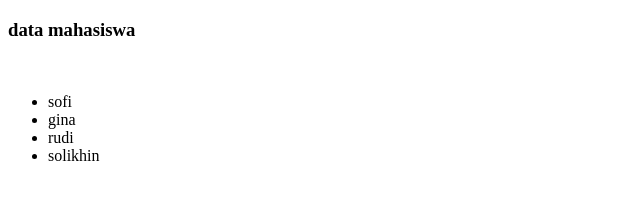
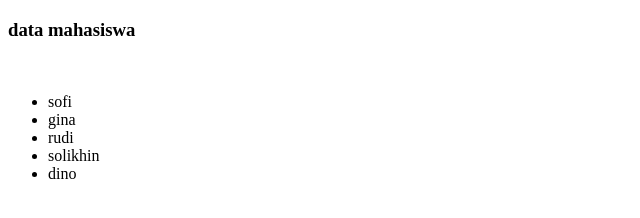
Before and after one commit to projectin4/test2, a plain HTML site: page index.html in a window 1280 px wide. Shown: the full height of the page, 0-640 px from the left. Drawn offline with Linux system fonts and the light colour scheme.

Commit message:
menambahkan data 1 mahasiswa

```diff
--- a/index.html
+++ b/index.html
@@ -14,6 +14,7 @@
         <li>gina</li>
         <li>rudi</li>
         <li>solikhin</li>
+        <li>dino</li>
     </ul>
 </body>
 </html>
```
